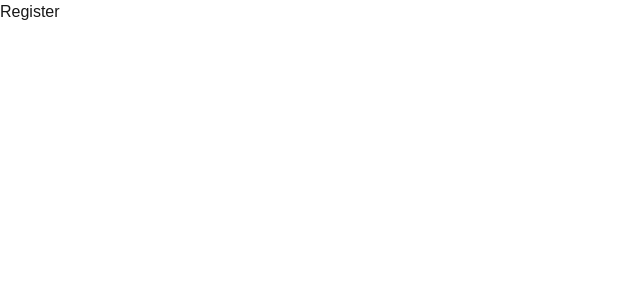
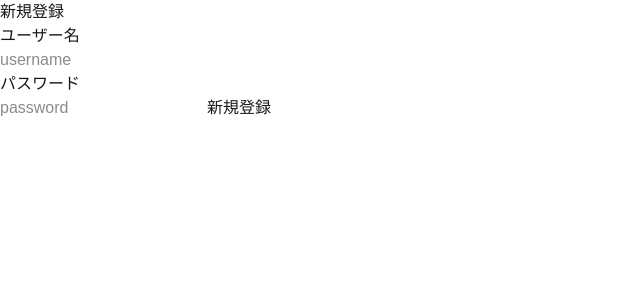
Before and after one commit to maetsuyo/Nextjs15-Study, a Next.js app: page /register in a window 1280 px wide. Shown: the top 300 px of the page, without its empty margins (0-640 px from the left). Built offline with nearby package versions, Linux system fonts and the light colour scheme.

Commit message:
単純なログインと新規登録はできたからセッション管理を考える

```diff
--- /dev/null
+++ b/src/app/(auth)/components/AuthForm.tsx
@@ -0,0 +1,43 @@
+import { AuthFormProps } from "@/app/types/authForm";
+
+export default function AuthFormComponent({
+  title,
+  message,
+  username,
+  password,
+  onChangeUsername,
+  onChangePassword,
+  onSubmit,
+}: AuthFormProps) {
+  return (
+    <div>
+      <div>
+      <h1>{title}</h1>
+      <form onSubmit={onSubmit}>
+        <p>ユーザー名</p>
+        <input
+          type="text"
+          value={username}
+          placeholder="username"
+          required
+          onChange={onChangeUsername}
+        />
+        <p>パスワード</p>
+        <input
+          type="password"
+          value={password}
+          placeholder="password"
+          required
+          onChange={onChangePassword}
+        />
+        <button type="submit">
+          {title}
+        </button>
+      </form>
+      </div>
+      {message && (
+        <p>{message}</p>
+      )}
+    </div>
+  );
+}
--- a/src/app/(auth)/login/page.tsx
+++ b/src/app/(auth)/login/page.tsx
@@ -1,6 +1,7 @@
 "use client"
 
 import { useState } from "react";
+import AuthFormComponent from "../components/AuthForm";
 
 export default function Login() {
   const [username, setUsername] = useState("");
@@ -27,34 +28,14 @@ export default function Login() {
     }
   }
   return (
-    <div>
-      <div>
-      <h1>ログイン</h1>
-      <form onSubmit={handleLogin}>
-        <p>ユーザー名</p>
-        <input
-          type="text"
-          name="username"
-          placeholder="username"
-          required
-          onChange={(e) => setUsername(e.target.value)}
-        />
-        <p>パスワード</p>
-        <input
-          type="password"
-          name="password"
-          placeholder="password"
-          required
-          onChange={(e) => setPassword(e.target.value)}
-        />
-        <button type="submit">
-          ログイン
-        </button>
-      </form>
-      </div>
-      {message && (
-        <p>{message}</p>
-      )}
-    </div>
+    <AuthFormComponent
+      title="ログイン"
+      message={message}
+      username={username}
+      password={password}
+      onChangeUsername={(e) => setUsername(e.target.value)}
+      onChangePassword={(e) => setPassword(e.target.value)}
+      onSubmit={handleLogin}
+    />
   );
 }
--- a/src/app/(auth)/register/page.tsx
+++ b/src/app/(auth)/register/page.tsx
@@ -1,9 +1,41 @@
-function Register() {
+"use client"
+
+import { useState } from "react";
+import AuthFormComponent from "../components/AuthForm";
+
+export default function Register() {
+  const [username, setUsername] = useState("");
+  const [password, setPassword] = useState("");
+  const [message, setMessage] = useState("");
+
+  const handleRegister = async (e: React.FormEvent) => {
+    e.preventDefault();
+
+    try {
+      const res = await fetch("/api/register", {
+        method: "POST",
+        headers: {
+          "Content-Type": "application/json"
+        },
+        body: JSON.stringify({ username, password })
+      });
+
+      const data = await res.json();
+      setMessage(data.message);
+    } catch(e) {
+      console.error(e);
+      setMessage("エラー");
+    }
+  }
   return (
-    <div>
-      Register
-    </div>
+    <AuthFormComponent
+      title="新規登録"
+      message={message}
+      username={username}
+      password={password}
+      onChangeUsername={(e) => setUsername(e.target.value)}
+      onChangePassword={(e) => setPassword(e.target.value)}
+      onSubmit={handleRegister}
+    />
   );
 }
-
-export default Register;
--- a/src/app/api/login/route.ts
+++ b/src/app/api/login/route.ts
@@ -1,10 +1,13 @@
 import { NextResponse } from "next/server";
-import { UserProps } from "@/app/type/user";
-
-const DB_URL = process.env.DB_URL
+import { DB_URL } from "@/app/lib/config";
+import { UserProps } from "@/app/types/user";
 
 export async function POST(req: Request) {
   const { username, password } = await req.json();
+
+  if (!username || !password) {
+    return NextResponse.json({ message: "ユーザー名とパスワードは必須です。" }, { status: 500 });
+  }
 
   if (!DB_URL) {
     console.error("エンドポイントエラー");
@@ -15,7 +18,9 @@ export async function POST(req: Request) {
     const res = await fetch(DB_URL);
     const users: UserProps[] = await res.json();
     const user: UserProps | undefined = users.find((u:UserProps) => u.username === username && u.password === password);
-    return user ? NextResponse.json({ message: "ログイン成功" }) : NextResponse.json({ message: "ログイン失敗" });
+    return user
+      ? NextResponse.json({ message: "ログインしました。" })
+      : NextResponse.json({ message: "ユーザー名またはパスワードが間違っています。" });
   } catch (e) {
     console.error(e);
     return NextResponse.json({ message: "エラー" }, { status: 500 });
--- /dev/null
+++ b/src/app/api/register/route.ts
@@ -0,0 +1,45 @@
+import { NextResponse } from "next/server";
+import { UserProps } from "@/app/types/user";
+import { DB_URL } from "@/app/lib/config";
+
+export async function POST(req: Request) {
+  const { username, password } = await req.json();
+
+  if (!username || !password) {
+    return NextResponse.json({ message: "ユーザー名とパスワードは必須です。" }, { status: 500 });
+  }
+
+  if (!DB_URL) {
+    console.error("エンドポイントエラー");
+    return NextResponse.json({ message: "エラー" }, { status: 500 });
+  }
+
+  try {
+    const res = await fetch(DB_URL);
+    const users: UserProps[] = await res.json();
+    const isExistUser: UserProps | undefined = users.find((u:UserProps) => u.username === username);
+    if (isExistUser) {
+      return NextResponse.json({ message: "このユーザー名は既に使用されています。"}, { status: 400})
+    }
+
+    const newUser: Omit<UserProps, "id"> = {
+      username: username,
+      password: password
+    };
+
+    const regiRes = await fetch(DB_URL, {
+      method: "POST",
+      headers: {
+        "Content-Type": "application/json"
+      },
+      body: JSON.stringify(newUser)
+    })
+
+    return regiRes.ok
+      ? NextResponse.json({ message: "新規登録しました。"})
+      : NextResponse.json({ message: "エラー"}, { status: 500});
+  } catch (e) {
+    console.error(e);
+    return NextResponse.json({ message: "エラー" }, { status: 500 });
+  }
+}
--- a/src/app/data/db.json
+++ b/src/app/data/db.json
@@ -1,16 +1,24 @@
 {
   "users": [
     {
+      "id": "9edb",
       "username": "user01",
       "password": "pass01"
     },
     {
+      "id": "7754",
       "username": "user02",
       "password": "pass02"
     },
     {
+      "id": "bb30",
       "username": "user03",
       "password": "pass03"
+    },
+    {
+      "id": "1d29",
+      "username": "user04",
+      "password": "pass04"
     }
   ]
 }
--- /dev/null
+++ b/src/app/lib/config.ts
@@ -0,0 +1 @@
+export const DB_URL = process.env.DB_URL
--- a/src/app/type/user.ts
+++ /dev/null
@@ -1,5 +0,0 @@
-export type UserProps = {
-  id: number;
-  username: string;
-  password: string;
-}
--- /dev/null
+++ b/src/app/types/authForm.ts
@@ -0,0 +1,9 @@
+export interface AuthFormProps {
+  title: string;
+  message: string;
+  username: string;
+  password: string;
+  onChangeUsername: (e: React.ChangeEvent<HTMLInputElement>) => void;
+  onChangePassword: (e: React.ChangeEvent<HTMLInputElement>) => void;
+  onSubmit: (e: React.FormEvent) => void;
+};
--- /dev/null
+++ b/src/app/types/user.ts
@@ -0,0 +1,5 @@
+export interface UserProps {
+  id: string;
+  username: string;
+  password: string;
+}
```
